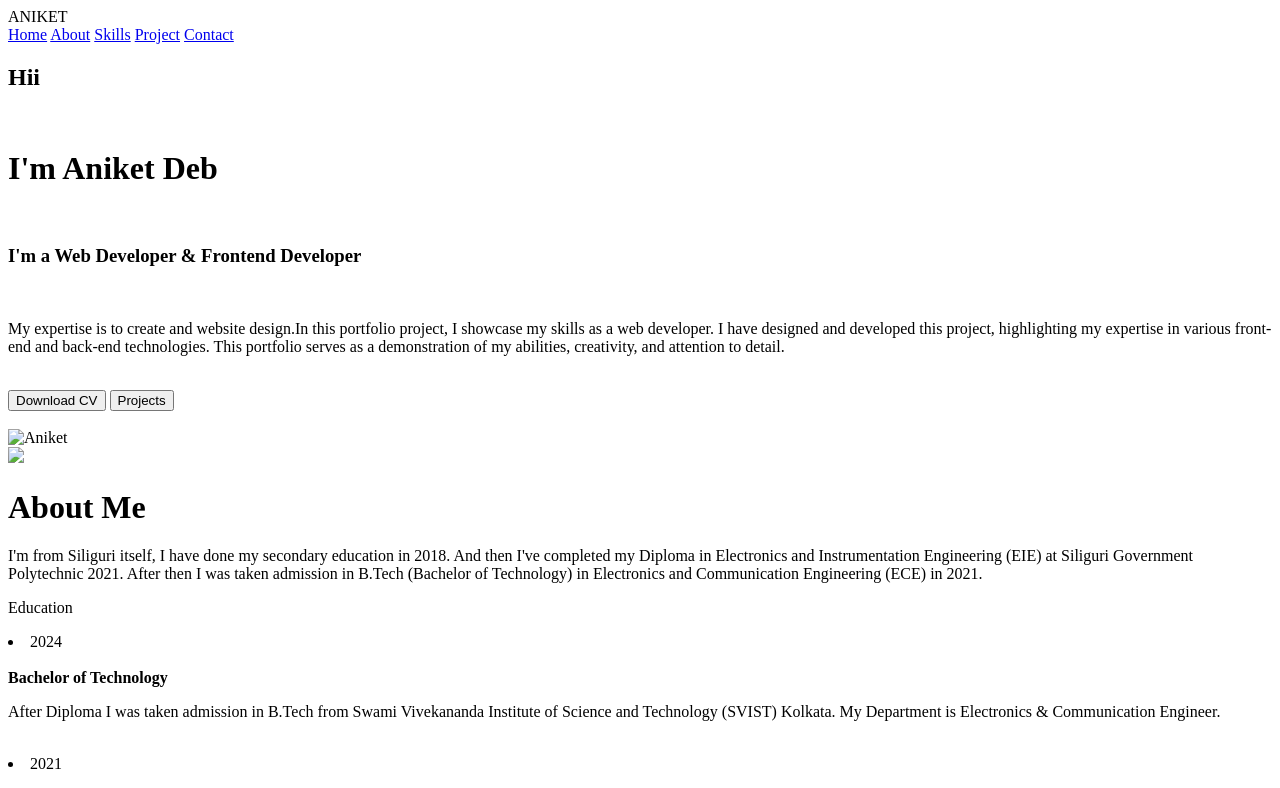
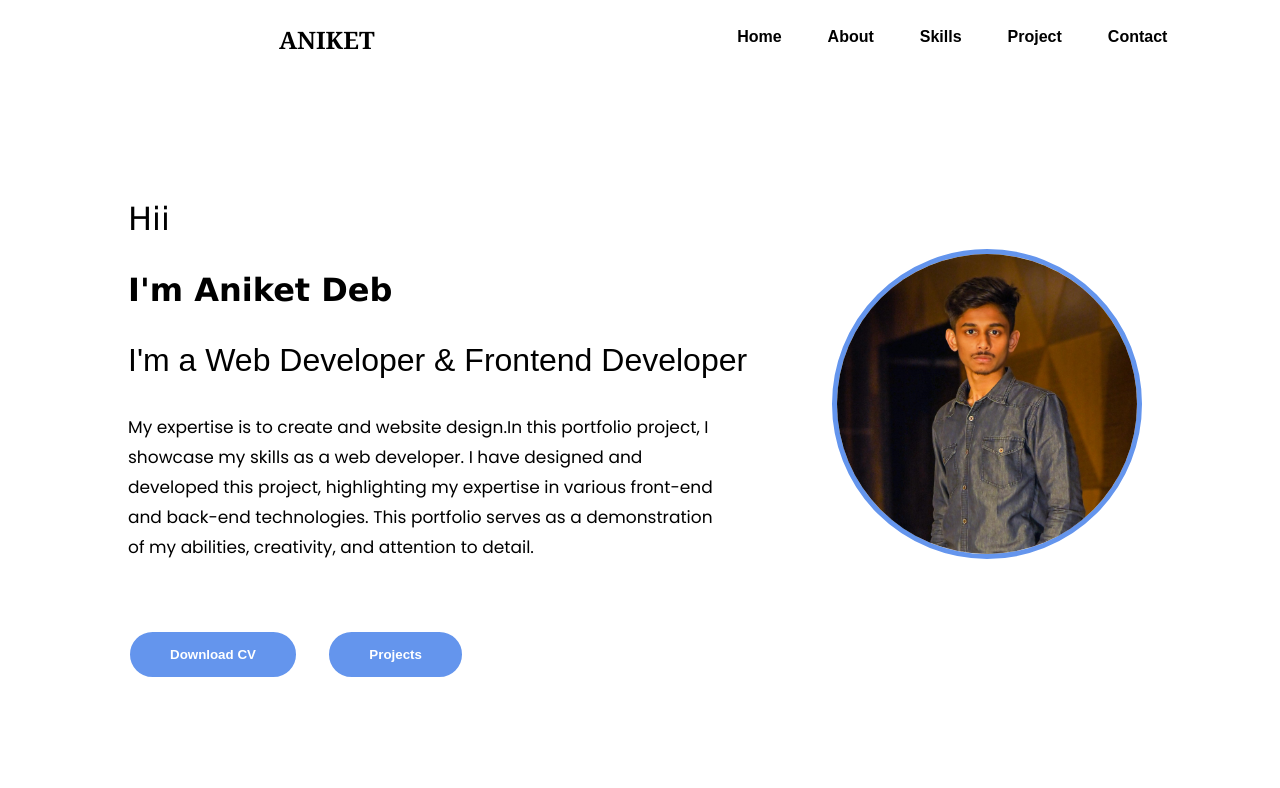
Before and after one commit to Aniket-Webdev/2nd-Portfolio, a plain HTML site: page index.html in a window 1280 px wide. Shown: the top 788 px of the page. Drawn offline with nearby package versions, Linux system fonts and the light colour scheme; the site is published under a folder, as on GitHub Pages, so addresses that start at the root find nothing.

Commit message:
css link change in index

```diff
--- a/index.html
+++ b/index.html
@@ -4,7 +4,7 @@
     <meta charset="UTF-8">
     <meta name="viewport" content="width=device-width, initial-scale=1.0">
     <title>Aniket | Portfolio</title>
-    <link rel="stylesheet" href="/style.css">
+    <link rel="stylesheet" href="./style.css">
     <link rel="stylesheet" href="https://cdnjs.cloudflare.com/ajax/libs/font-awesome/6.5.1/css/all.min.css" integrity="sha512-DTOQO9RWCH3ppGqcWaEA1BIZOC6xxalwEsw9c2QQeAIftl+Vegovlnee1c9QX4TctnWMn13TZye+giMm8e2LwA==" crossorigin="anonymous" referrerpolicy="no-referrer">
     <link href='https://unpkg.com/boxicons@2.1.4/css/boxicons.min.css' rel='stylesheet'>
 </head>
@@ -51,7 +51,7 @@
             <br>-->
     </div>
         <div class="image-photo">
-            <img src="/assets/Aniket New Photo.jpg" alt="Aniket">
+            <img src="./assets/Aniket New Photo.jpg" alt="Aniket">
         </div>
     </div>
     </div>
@@ -61,7 +61,7 @@
         <div class="about-containt">
             <div class="row">
                 <div class="about-col-1">
-                    <img src="/assets/Aniket New Photo.jpg">
+                    <img src="./assets/Aniket New Photo.jpg">
                 </div>
                 <div class="about-col-2">
                     <h1 class="sub-title">About Me</h1>
```
